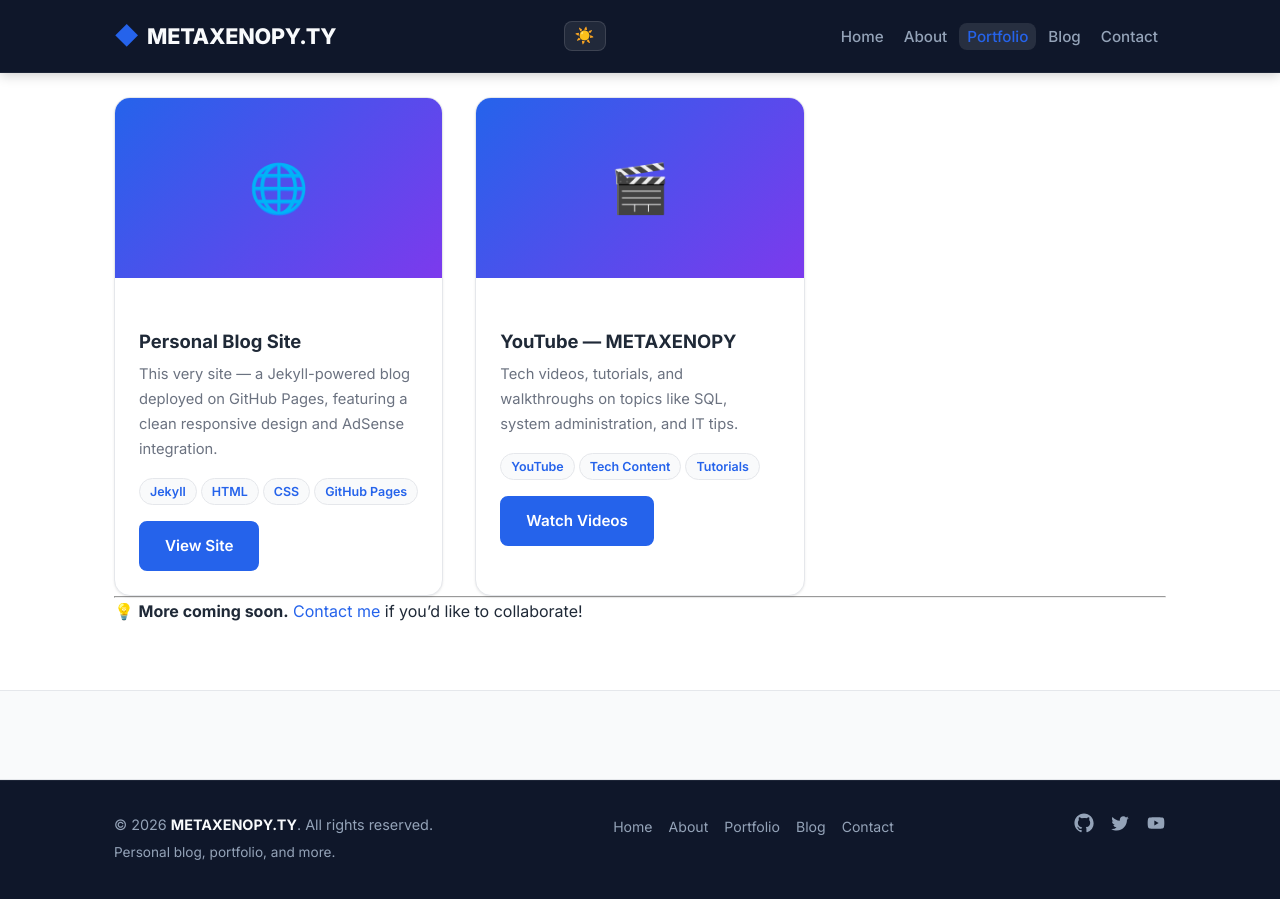
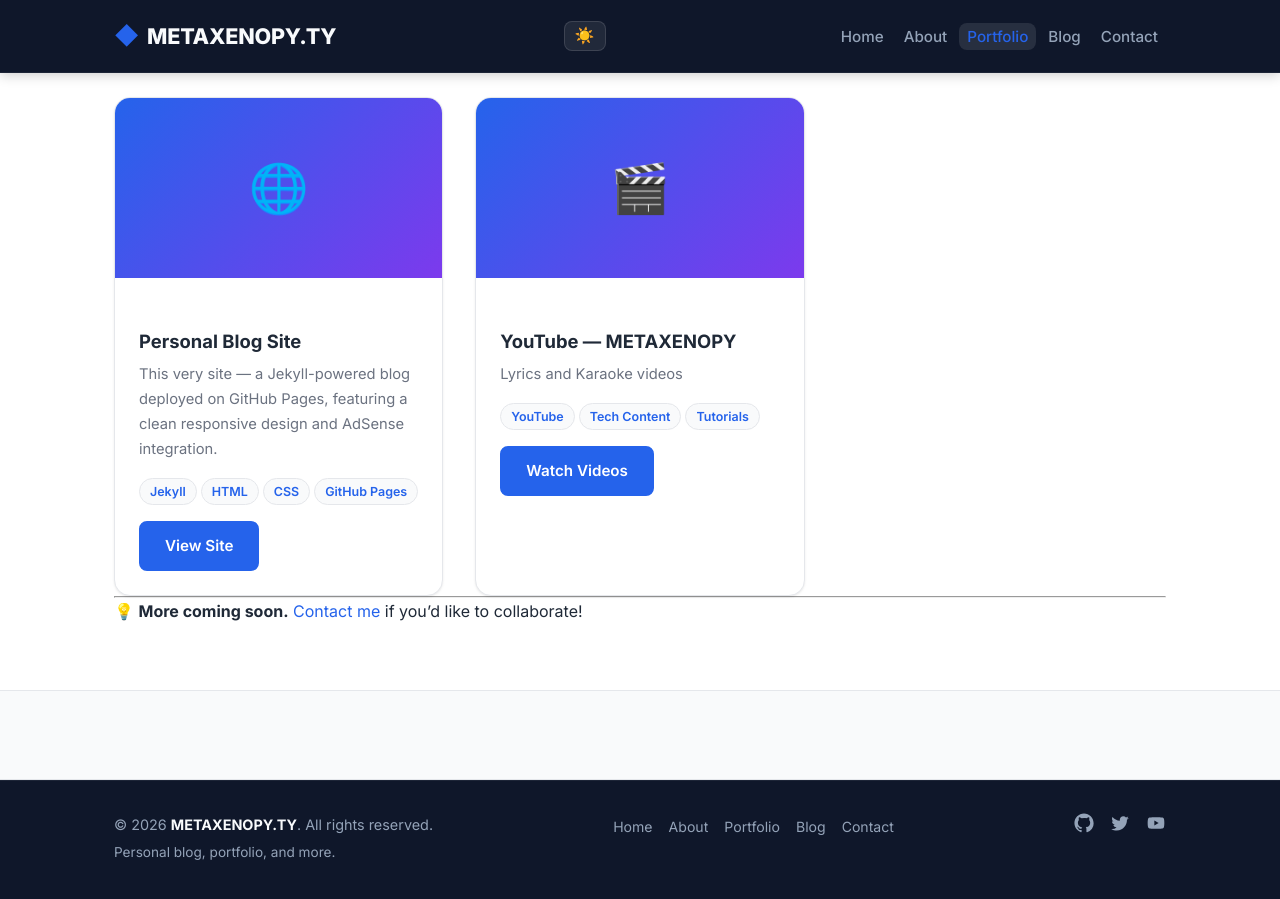
Before and after one commit to darzmackz/darzmackz.github.io, a Jekyll site: the page built from portfolio.md, in a window 1280 px wide and 900 px high, scrolled down 1050 px. Built offline with Jekyll 4.4.1, drawn with Linux system fonts in a browser that asks for light colours.

Commit message:
Update portfolio.md

```diff
--- a/portfolio.md
+++ b/portfolio.md
@@ -78,7 +78,7 @@
     <div class="portfolio-card-image">🎬</div>
     <div class="portfolio-card-body">
       <h3>YouTube — METAXENOPY</h3>
-      <p>Tech videos, tutorials, and walkthroughs on topics like SQL, system administration, and IT tips.</p>
+      <p>Lyrics and Karaoke videos</p>
       <div class="tech-stack">
         <span class="tech-badge">YouTube</span>
         <span class="tech-badge">Tech Content</span>
```
